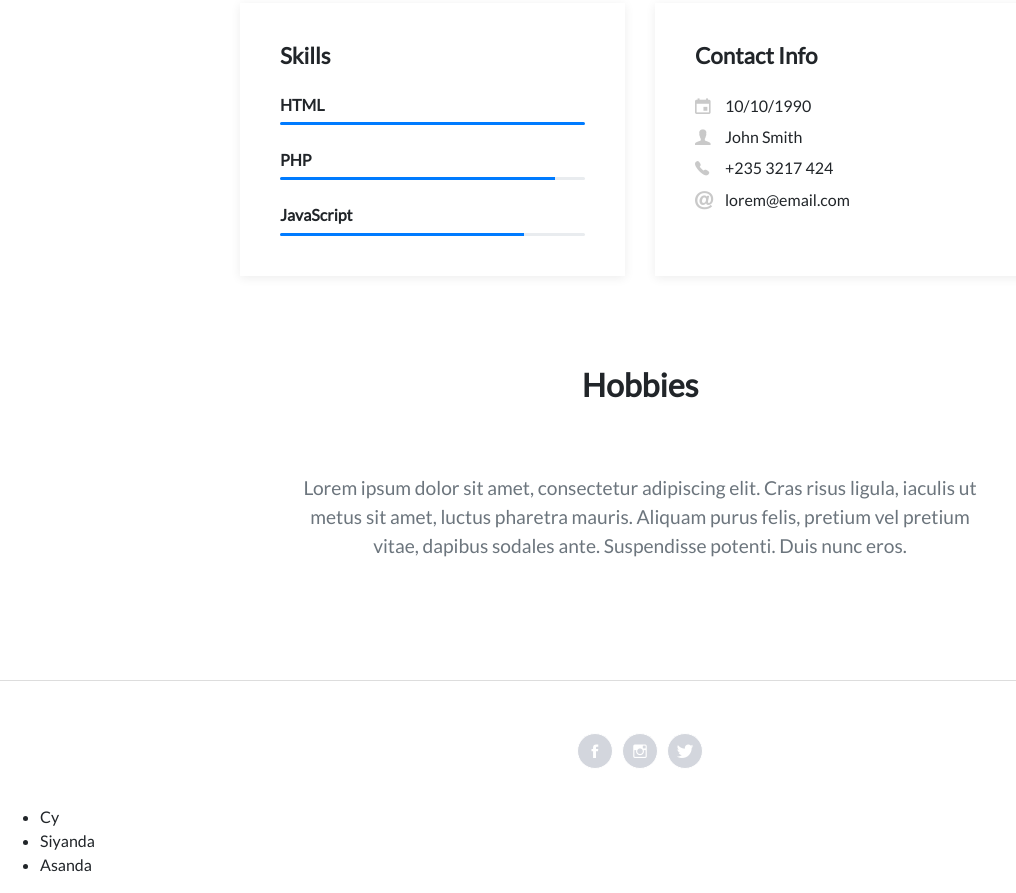
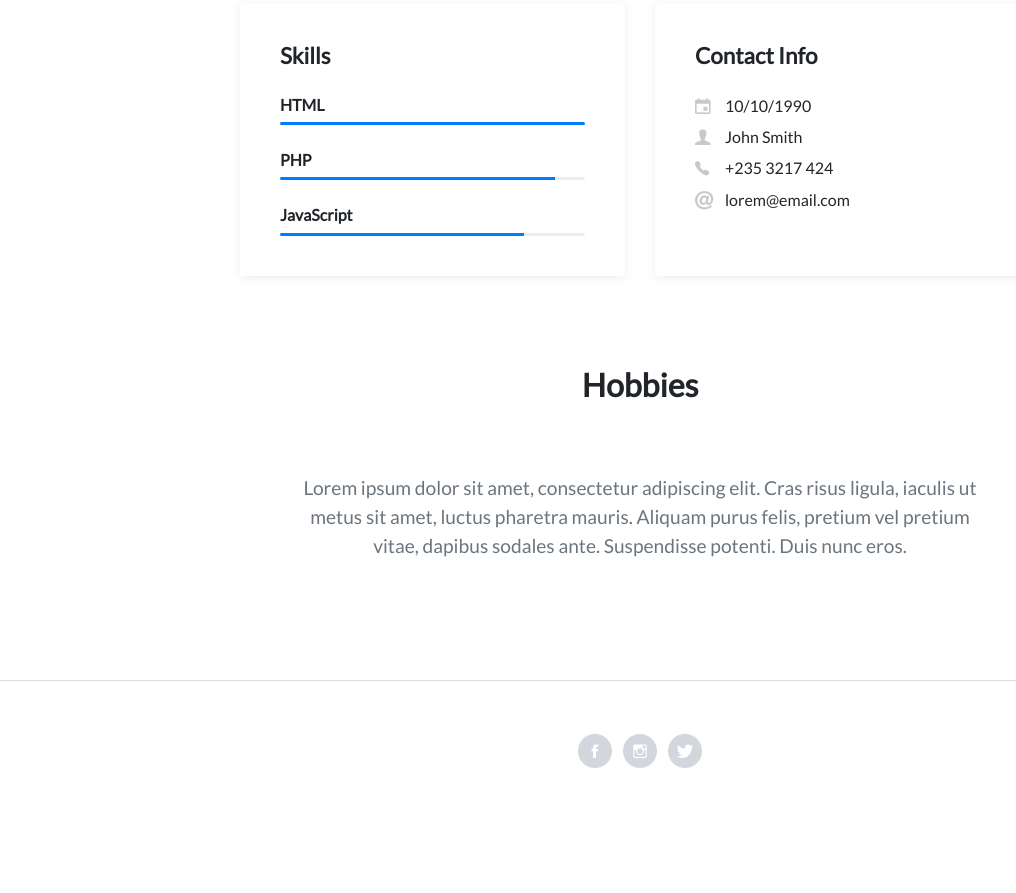
Before and after one commit to Tshepo2022/cv, a plain HTML site: page cv.html in a window 1280 px wide. Shown: the part 1935-2828 px from the top of the page, without its empty margins (0-1016 px from the left). After the commit the page ends 2740 px from the top, so only its background shows below. Drawn offline with nearby package versions, Linux system fonts and the light colour scheme.

Commit message:
first commit

```diff
--- a/cv.html
+++ b/cv.html
@@ -195,18 +195,6 @@
       </footer>
     </main>
 
-<!-- GitHub example -->
-
-<ul>
-  <li>Cy</li>
-  <li>Siyanda</li>
-  <li>Asanda</li>
-
-</ul>
-
-
-
-
   </body>
   <script src="https://code.jquery.com/jquery-3.2.1.min.js"></script>
   <script src="https://maxcdn.bootstrapcdn.com/bootstrap/4.0.0/js/bootstrap.min.js"></script>
```
Also changed, not shown: 1 other file.
